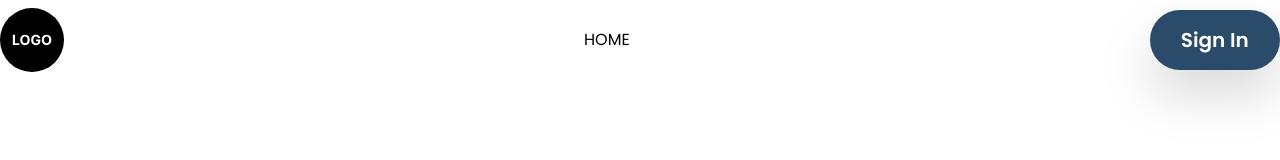
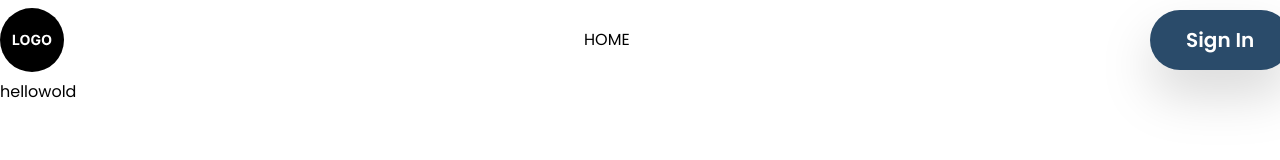
Before and after one commit to Joespk/ttd-test, a React (Vite) app: page /signin in a window 1280 px wide. Before the commit this address had no page. Shown: the top 160 px of the page. Built offline with nearby package versions, Linux system fonts and the light colour scheme; a web font is replaced by a local one.

Commit message:
add rounter sign in

```diff
--- a/src/App.tsx
+++ b/src/App.tsx
@@ -2,6 +2,7 @@ import { Route, Routes } from "react-router-dom";
 import "./App.css";
 import Navbar from "./components/Navbar";
 import Home from "./pages/Home";
+import Signin from "./pages/Signin";
 
 function App() {
   return (
@@ -9,6 +10,7 @@ function App() {
       <Navbar />
       <Routes>
         <Route path="/" element={<Home />} />
+        <Route path="/signin" element={<Signin />} />
       </Routes>
     </div>
   );
--- a/src/components/Navbar.tsx
+++ b/src/components/Navbar.tsx
@@ -1,3 +1,4 @@
+import { Link } from "react-router-dom";
 import logo from "../assets/ttdlogo.svg";
 
 const Navbar = () => {
@@ -13,9 +14,11 @@ const Navbar = () => {
               </a>
             </li>
           </ul>
-          <button className="bg-[#2A4B6A] w-[141px] p-[16px] text-white font-semibold rounded-[33px] text-xl drop-shadow-2xl">
-            Sign In
-          </button>
+          <Link to="/signin">
+            <button className="bg-[#2A4B6A] w-[141px] p-[16px] text-white font-semibold rounded-[33px] text-xl drop-shadow-2xl">
+              Sign In
+            </button>
+          </Link>
         </div>
       </div>
     </nav>
--- /dev/null
+++ b/src/pages/Signin.tsx
@@ -0,0 +1,5 @@
+const Signin = () => {
+  return <div>hellowold</div>;
+};
+
+export default Signin;
```
